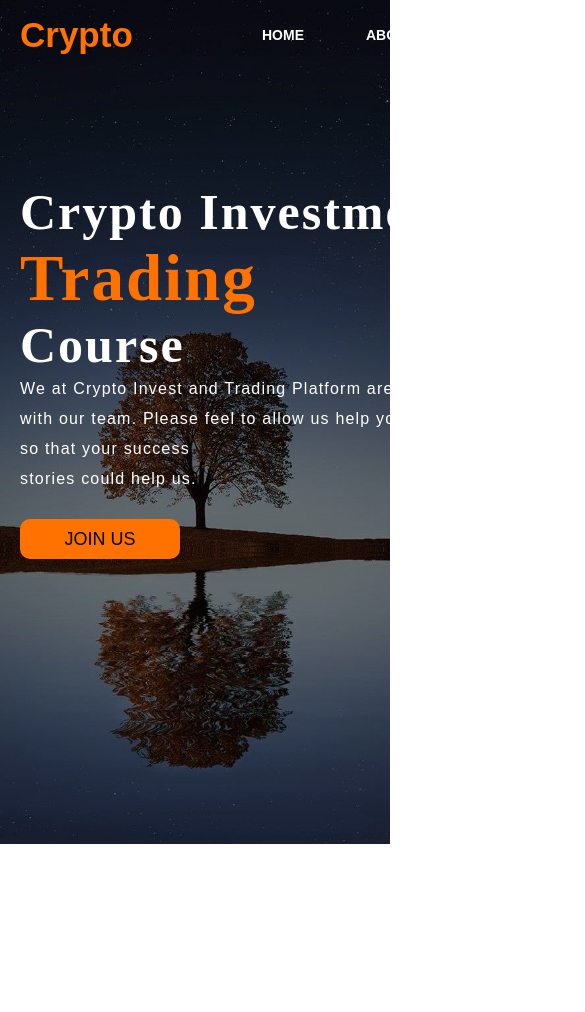
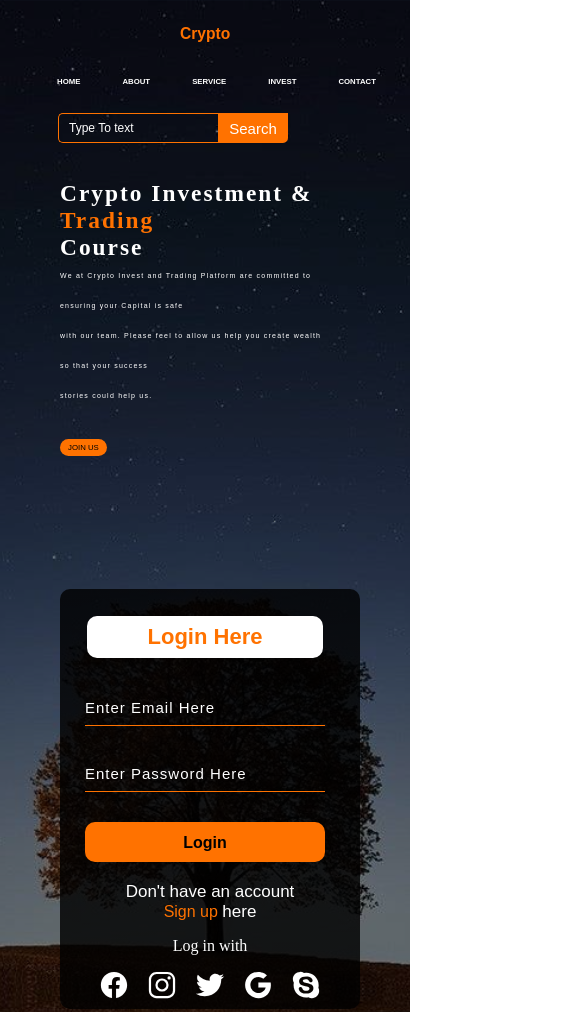
Before and after one commit to ekomic/crypto, a plain HTML site: page index.html in a window 390 px wide. Shown: the top 1012 px of the page, 585 px wide, since content can reach past the window. Before the commit the page ends 844 px from the top, so only its background shows below. Drawn offline with nearby package versions, Linux system fonts and the light colour scheme.

Commit message:
mobile responsiveness

```diff
--- a/style.css
+++ b/style.css
@@ -263,3 +263,241 @@ ul li a:hover{
 .icons ion-icon:hover{
     color: #ff7200;
 }
+
+
+
+/* mobile responsiviness */
+
+
+
+
+@media screen and (max-width:1200px) {
+    /*Normal Screen*/
+
+    .navbar{
+        width: 100%;
+        height: 100px;
+    }
+    ul{
+        margin-left: 30px;
+    }
+    ul li{
+        margin-left: 60px;
+    }
+    ul li a{
+       font-size: 1.6vw;
+    }
+    .search{
+        margin-top: 3px;
+        margin-left: 290px;
+    }
+    .srch{
+        height: 40px;
+        width: 190px;
+        font-size: 14px;
+    }
+    .btn{
+        height:40px;
+        width: 80px;
+    }
+    .content{
+        width: 100%;
+    }
+    .content h1, .content span{
+        font-size: 4.5vw;
+    }
+    .content .par{
+        width: 90%;
+        font-size: 1.5vw;
+    }
+    .content .cn{
+        width: 13%;
+        height: 3.5vw;
+        font-size: 1.8vw;
+    }
+    .content a{
+        font-size: 1.6vw
+    }
+}
+
+@media screen and (max-width:1170px) {
+    /*Login-box*/
+    .main{
+        padding-left: 20px;
+        height: 180vh;
+    }
+    .form{
+        margin-left: -30px;
+        width: 250px;
+        height: 370px;
+        background: linear-gradient(to top, rgba(0,0,0,0.8)50%,rgba(0,0,0,0.8)50%);
+        position: absolute;
+        top: 420px;
+        left: 50px;
+        transform: translate(0%,-5%);
+        border-radius: 10px;
+        padding: 25px;
+    }
+    .form input{
+        width: 240px;
+        height: 35px;
+        background: transparent;
+        border-bottom: 1px solid #ff7200;
+        border-top: none;
+        border-right: none;
+        border-left: none;
+        color: #fff;
+        font-size: 15px;
+        letter-spacing: 1px;
+        margin-top: 30px;
+        font-family: sans-serif;
+    }
+    .btnn a{
+        font-size: 16px;
+    }
+    .form .link a{
+        font-size: 16px;
+    }
+}
+
+@media screen and (max-width: 830px){
+    /*For tablet*/
+
+    .content{
+        margin-top: 120px;
+        width: 80%;
+        margin-left: 40px;
+    }
+    .content h1, .content span{
+        font-size: 6vw;
+    }
+    .content .par{
+        width: 90%;
+        font-size: 1.8vw;
+    }
+    .content .cn{
+        width: 15%;
+        height: 4.5vw;
+        font-size: 2vw;
+    }
+    .content a{
+        font-size: 2vw
+    }
+    .logo{
+        margin-left: 240px;
+        width: 100%;
+        margin-top: 15px;
+        font-size: 5vw;
+    }
+    .menu{
+        width: 100%;
+    }
+    ul{
+        margin-top: -5px;
+        margin-left: 5px;
+    }
+    ul li{
+        margin-left: 60px;
+    }
+    ul li a{
+       font-size: 2vw;
+    }
+    .search{
+        margin-top: -20px;
+        margin-left: 60px;
+    }
+    .srch{
+        height: 30px;
+        width: 160px;
+        font-size: 12px;
+    }
+    .btn{
+        height:30px;
+        width: 70px;
+    }
+    .main{
+        padding-left: 20px;
+        height: 180vh;
+    }
+    .form{
+        margin-left: -30px;
+        width: 250px;
+        height: 370px;
+        background: linear-gradient(to top, rgba(0,0,0,0.8)50%,rgba(0,0,0,0.8)50%);
+        position: absolute;
+        top: 430px;
+        left: 50px;
+        transform: translate(0%,-5%);
+        border-radius: 10px;
+        padding: 25px;
+    }
+    .form input{
+        width: 240px;
+        height: 35px;
+        background: transparent;
+        border-bottom: 1px solid #ff7200;
+        border-top: none;
+        border-right: none;
+        border-left: none;
+        color: #fff;
+        font-size: 15px;
+        letter-spacing: 1px;
+        margin-top: 30px;
+        font-family: sans-serif;
+    }
+    .btnn a{
+        font-size: 16px;
+    }
+    .form .link a{
+        font-size: 16px;
+    }
+}
+
+@media screen and (max-width: 600px){
+    /*IPAD*/
+
+    .content{
+        margin-top: 80px;
+        margin-left: 20px;
+    }
+    .search{
+        margin-top: -40px;
+        margin-left: 42px;
+    }
+    .logo{
+        margin-left: 180px;
+        font-size: 4vw;
+    }
+    ul{
+        margin-top: -25px;
+        margin-left: -5px;
+    }
+    ul li {
+        margin-left: 50px;
+    }
+    ul li a{
+        font-size: 2vw;
+    }
+}
+
+@media screen and (max-width: 450px){
+    /*mobile*/
+    .logo{
+        margin-left: 140px;
+        font-size: 4vw;
+    }
+    ul{
+        margin-top: -25px;
+    }
+    ul li {
+        margin-left: 42px;
+    }
+    ul li a{
+        font-size: 2vw;
+    }
+    .search{
+        margin-top: -40px;
+        margin-left: 38px;
+    }
+
+}
```
